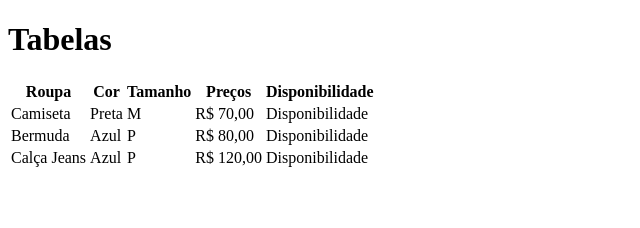
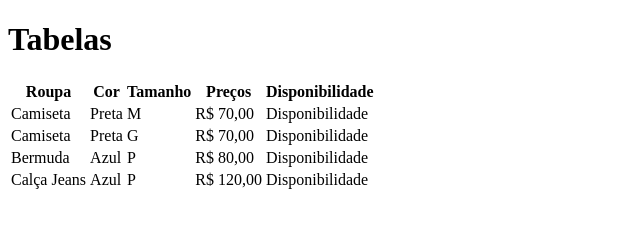
Before and after one commit to patriciagarcia80/aula_tabela_2023, a plain HTML site: page index.html in a window 1280 px wide. Shown: the whole page, without its empty margins (0-640 px from the left). Drawn offline with Linux system fonts and the light colour scheme.

Commit message:
incluir o tamanho da camisa G

```diff
--- a/index.html
+++ b/index.html
@@ -24,6 +24,13 @@
             <td>Disponibilidade</td>
         </tr>
         <tr>
+            <td>Camiseta</td>
+            <td>Preta</td>
+            <td>G</td>
+            <td>R$ 70,00</td>
+            <td>Disponibilidade</td>
+        </tr>
+        <tr>
             <td>Bermuda</td>
             <td>Azul</td>
             <td>P</td>
```
